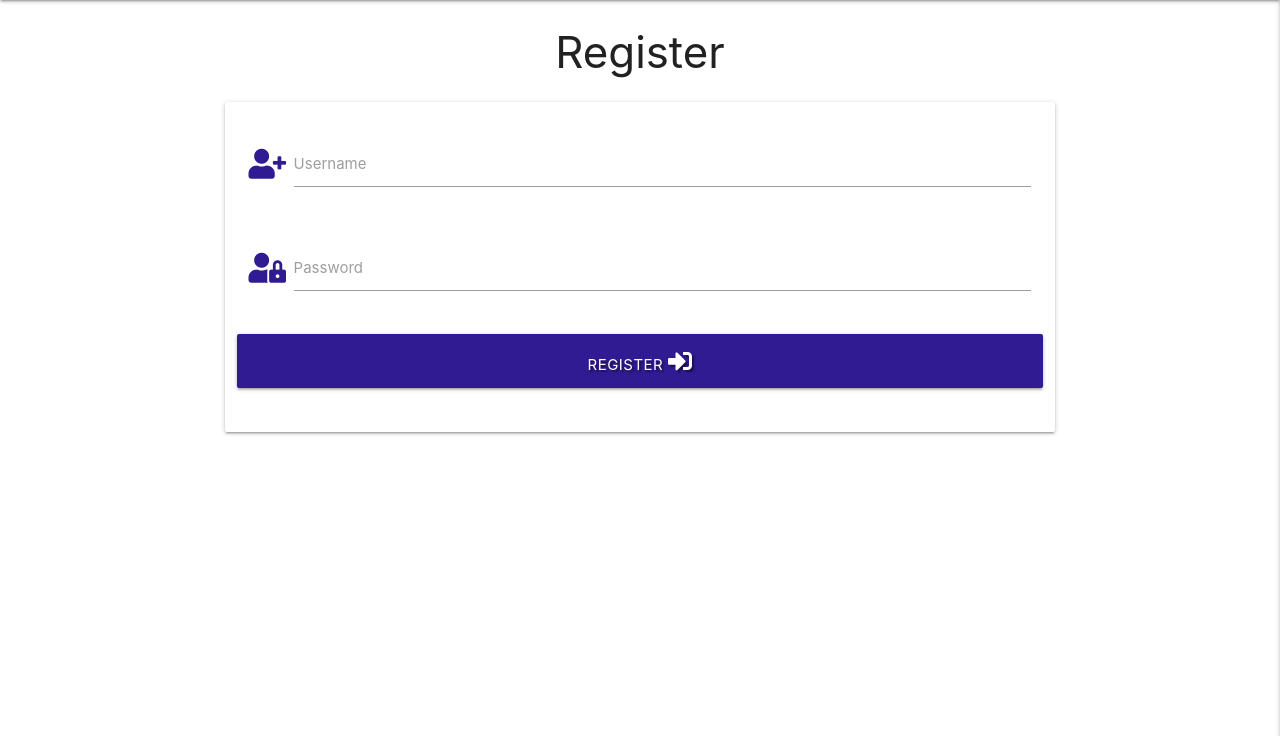
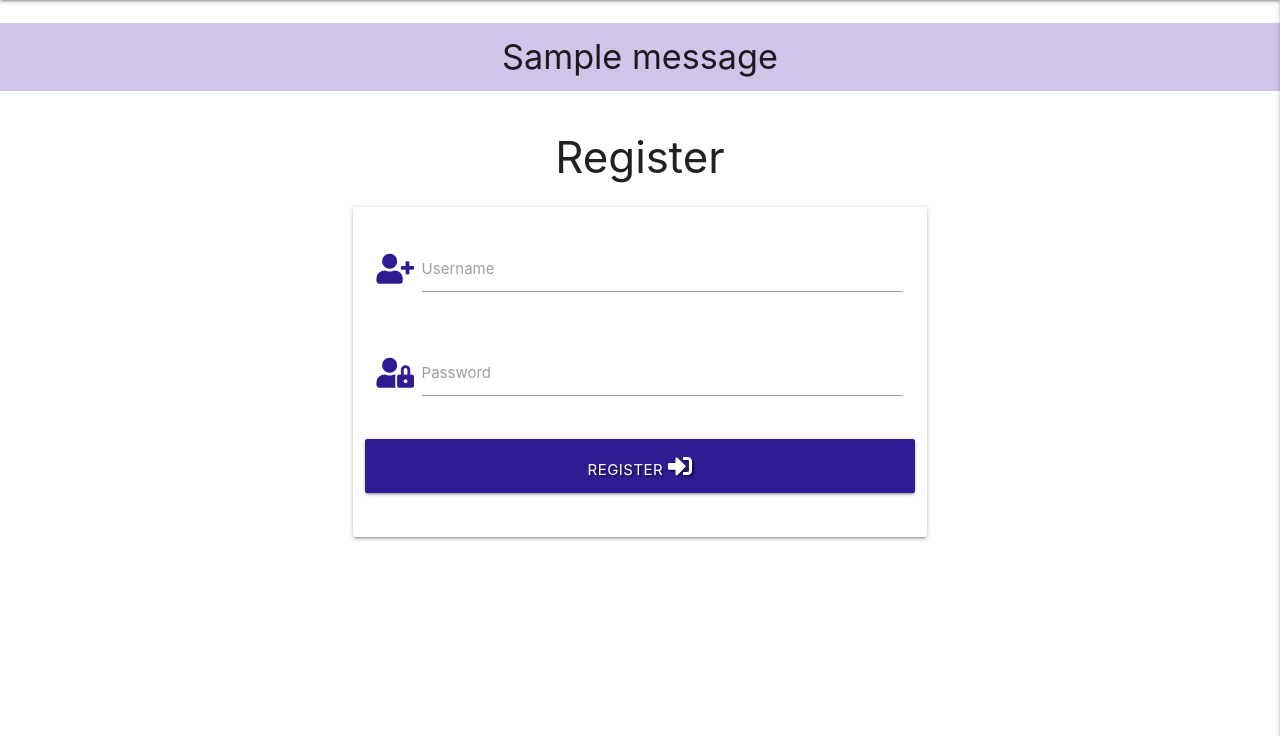
Before and after one commit to lemocla/Task-manager-mini-project, a Flask app: page /register in a window 1280 px wide. Shown: the part 64-800 px from the top of the page. Run offline with Flask 2, Linux system fonts and the light colour scheme; one stand-in notice (Sample message) is shown; some libraries are stand-ins or nearby versions.

Commit message:
Add Register functionality

```diff
--- a/app.py
+++ b/app.py
@@ -33,8 +33,29 @@ def get_tasks():
     return render_template("tasks.html", tasks=tasks)
 
 # registration functionality
+
+
 @app.route("/register", methods=["GET", "POST"])
 def register():
+    if request.method == "POST":
+        # check if username already exists
+        existing_user = mongo.db.users.find_one(
+            {"username": request.form.get("username").lower()})
+
+        if existing_user:
+            flash("Username already exists")
+            return redirect(url_for("register"))
+
+        register = {
+            "username": request.form.get("username").lower(),
+            "password": generate_password_hash(request.form.get("password"))
+        }
+        mongo.db.users.insert_one(register)
+
+        # put the new user into 'session' cookie
+        session["user"] = request.form.get("username").lower()
+        flash("Registration successful!")
+
     return render_template("register.html")
 
 
--- a/static/css/style.css
+++ b/static/css/style.css
@@ -1,3 +1,8 @@
 .text-shadow{
      text-shadow: 2px 2px 2px rgba(0, 0, 0, 0.5);
 }
+
+.flashes h4{
+    line-height: 2;
+
+}
--- a/templates/base.html
+++ b/templates/base.html
@@ -45,8 +45,24 @@
         </ul>
     </header>
 
+    <section>
+    <!-- display flash messages -->
+    {% with messages = get_flashed_messages() %}
+        {% if messages %}
+            {% for message in messages %}
+                <div class="row flashes">
+                <h4 class="deep-purple lighten-4 center-align">{{ message }}</h4>
+                </div>
+            {% endfor %}
+        {% endif %}
+    {% endwith %}
+    </section>
+
+    <main class="container">
     {% block content%}
     {% endblock %}
+    </main>
+
     <script src="https://code.jquery.com/jquery-3.6.0.min.js"
         integrity="sha256-/xUj+3OJU5yExlq6GSYGSHk7tPXikynS7ogEvDej/m4=" crossorigin="anonymous"></script>
     <script src="https://cdnjs.cloudflare.com/ajax/libs/materialize/1.0.0/js/materialize.min.js"></script>
--- a/templates/register.html
+++ b/templates/register.html
@@ -9,7 +9,7 @@
             <div class="row">
                 <div class="input-field col s12">
                     <i class="fas fa-user-plus prefix deep-purple-text text-darken-4"></i>
-                    <input id="username" name="username" type="text" class="validate">
+                    <input id="username" name="username" type="text" minlength="5" maxlength="15" pattern="^[a-zA-Z0-9]{5,15}$" cclass="validate" required>
                     <label for="username">Username</label>
                 </div>
             </div>
@@ -17,14 +17,14 @@
             <div class="row">
                 <div class="input-field col s12">
                     <i class="fas fa-user-lock prefix deep-purple-text text-darken-4"></i>
-                    <input id="password" name="password" type="password" class="validate">
+                    <input id="password" name="password" type="password" minlength="5" maxlength="15" pattern="^[a-zA-Z0-9]{5,15}$" class="validate" required>
                     <label for="password">Password</label>
                 </div>
             </div>
             <!-- Register -->
             <div class="row">
                 <button type="submit" class="col s12 btn-large deep-purple darken-4 text-shadow">
-                Register <i class="fas fa-sign-in-alt"></i>
+                    Register <i class="fas fa-sign-in-alt"></i>
                 </button>
             </div>
         </div>
```
